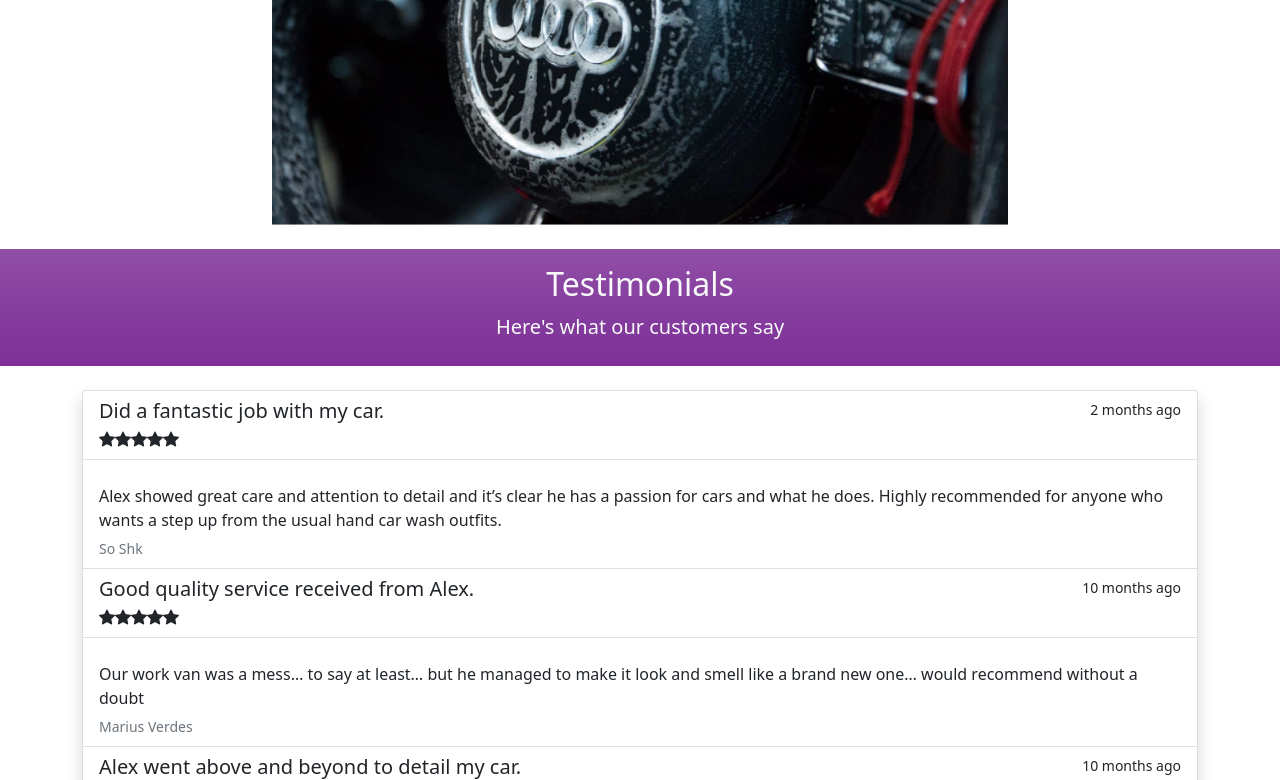
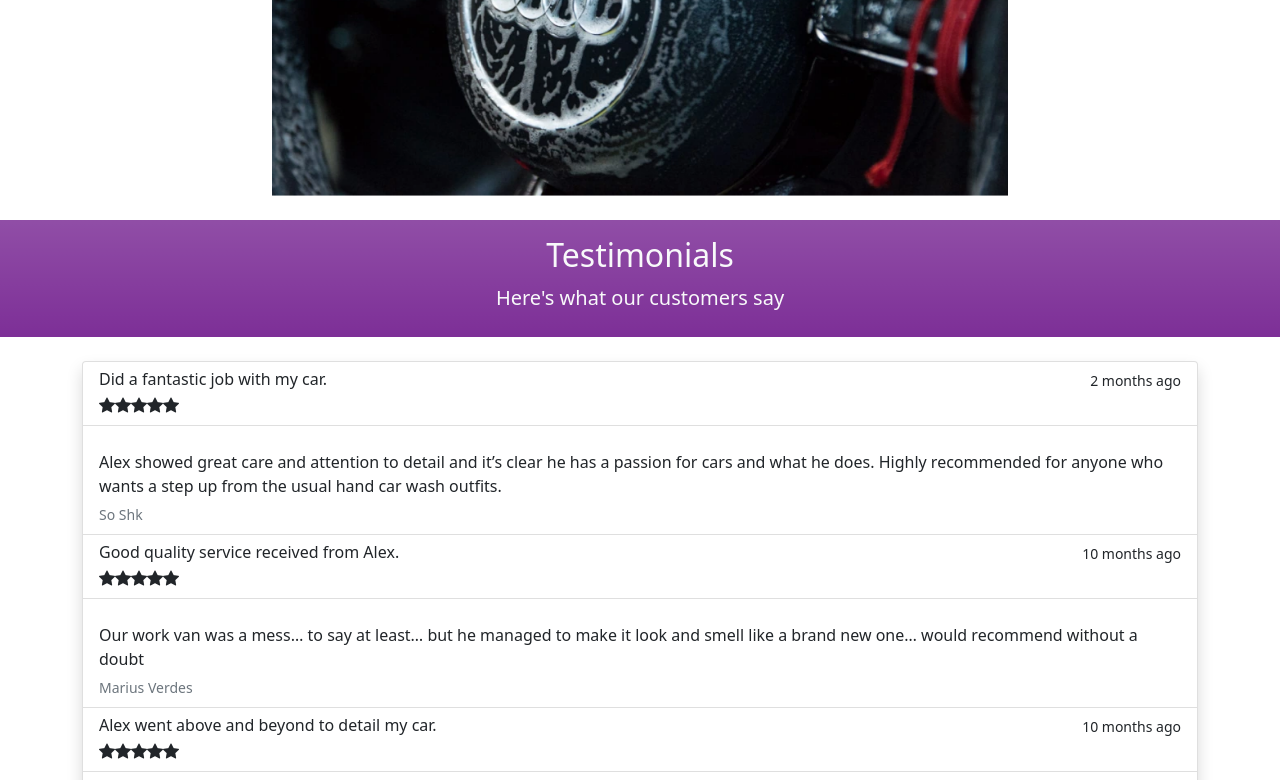
Before and after one commit to k8a87/alexautodetail, a website built with Parcel: page src/index.html in a window 1280 px wide. Shown: the part 3524-4304 px from the top of the page. Built offline with nearby package versions, Linux system fonts and the light colour scheme.

Commit message:
Same as previous

```diff
--- a/src/index.html
+++ b/src/index.html
@@ -206,7 +206,7 @@
           <div class="row justify-content-center align-items-baseline bg-light">
             <div class="col-10 col-md-6 py-3 ps-md-5" data-aos="fade-right">
               <div class="card-body">
-                <h5 class="card-title">Full deep clean inside and out</h5>
+                <h6 class="card-title">Full deep clean inside and out</h6>
                 <p class="pt-3">Interior</p>
                 <ul class="card-text">
                   <li>Vacuumed</li>
@@ -267,7 +267,7 @@
           <div class="row justify-content-center align-items-end bg-light">
             <div class="col-10 col-md-6 col-lg-5 py-3 ps-md-5" data-aos="fade-right">
               <div class="card-body ps-md-5">
-                <h5 class="card-title">Everything from the regular wash plus:</h5>
+                <h6 class="card-title">Everything from the regular wash plus:</h6>
                 <ul class="card-text pt-3 pt-lg-4">
                   <li>Removing stains</li>
                   <li>Steering wheel and pedals cleaned</li>
@@ -402,7 +402,7 @@
         <a href="https://www.google.com/search?hl=en-GB&gl=uk&q=Alex+Auto+Detailing,+Nathans+Rd,+Wembley+HA0+3RX&ludocid=13024342677853338603&lsig=AB86z5Uh_mO0JKyvG6_sQUiBT08F#lrd=0x487613b91918c18b:0xb4bfc2a8da687beb,1"
           class="list-group-item list-group-item-action" target="_blank" aria-current="true" rel="nofollow">
           <div class="d-sm-flex w-100 justify-content-between">
-            <h5 class="mb-1">Did a fantastic job with my car.</h5>
+            <h6 class="mb-1">Did a fantastic job with my car.</h6>
             <small>2 months ago</small>
           </div>
           <i class="bi bi-star-fill"></i><i class="bi bi-star-fill"></i><i class="bi bi-star-fill"></i><i
@@ -417,7 +417,7 @@
         <a href="https://www.google.com/search?hl=en-GB&gl=uk&q=Alex+Auto+Detailing,+Nathans+Rd,+Wembley+HA0+3RX&ludocid=13024342677853338603&lsig=AB86z5Uh_mO0JKyvG6_sQUiBT08F#lrd=0x487613b91918c18b:0xb4bfc2a8da687beb,1"
           class="list-group-item list-group-item-action" target="_blank" aria-current="true" rel="nofollow">
           <div class="d-sm-flex w-100 justify-content-between">
-            <h5 class="mb-1">Good quality service received from Alex.</h5>
+            <h6 class="mb-1">Good quality service received from Alex.</h6>
             <small>10 months ago</small>
           </div>
           <i class="bi bi-star-fill"></i><i class="bi bi-star-fill"></i><i class="bi bi-star-fill"></i><i
@@ -431,7 +431,7 @@
         <a href="https://www.google.com/search?hl=en-GB&gl=uk&q=Alex+Auto+Detailing,+Nathans+Rd,+Wembley+HA0+3RX&ludocid=13024342677853338603&lsig=AB86z5Uh_mO0JKyvG6_sQUiBT08F#lrd=0x487613b91918c18b:0xb4bfc2a8da687beb,1"
           class="list-group-item list-group-item-action" target="_blank" aria-current="true" rel="nofollow">
           <div class="d-sm-flex w-100 justify-content-between">
-            <h5 class="mb-1">Alex went above and beyond to detail my car.</h5>
+            <h6 class="mb-1">Alex went above and beyond to detail my car.</h6>
             <small>10 months ago</small>
           </div>
           <i class="bi bi-star-fill"></i><i class="bi bi-star-fill"></i><i class="bi bi-star-fill"></i><i
```
